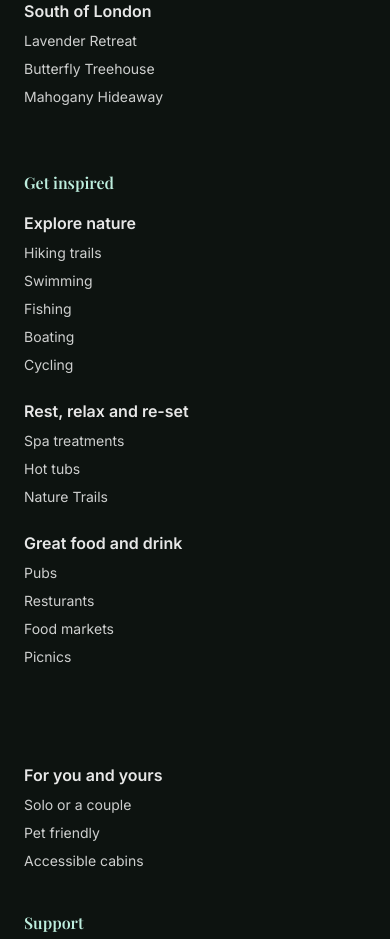
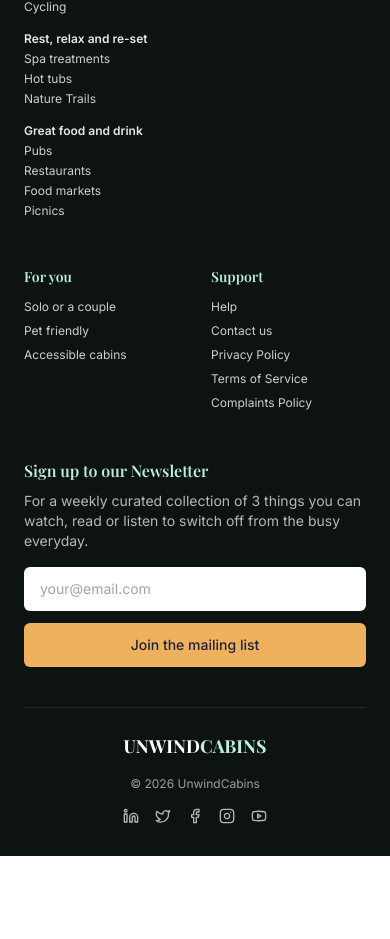
Before and after one commit to Apekshya-khadka/unwind-cabins, a React (Vite) app: page /admin/login in a window 390 px wide. Shown: the part 1058-1997 px from the top of the page. After the commit the page ends 1914 px from the top, so only its background shows below. Built offline with nearby package versions, Linux system fonts and the light colour scheme; no server answers.

Commit message:
Update Footer.jsx

```diff
--- a/src/components/Footer.jsx
+++ b/src/components/Footer.jsx
@@ -21,7 +21,7 @@ const cabinGroups = [
 const inspireGroups = [
   { heading: "Explore nature", links: ["Hiking trails", "Swimming", "Fishing", "Boating", "Cycling"] },
   { heading: "Rest, relax and re-set", links: ["Spa treatments", "Hot tubs", "Nature Trails"] },
-  { heading: "Great food and drink", links: ["Pubs", "Resturants", "Food markets", "Picnics"] },
+  { heading: "Great food and drink", links: ["Pubs", "Restaurants", "Food markets", "Picnics"] },
 ];
 
 const forYouLinks = [
@@ -56,31 +56,27 @@ export default function Footer() {
   };
 
   return (
-    <footer className="bg-ink text-white pt-16 pb-8">
+    <footer className="bg-ink text-white pt-12 md:pt-16 pb-8">
       <div className="max-w-7xl mx-auto px-6 lg:px-10">
-        <div className="grid grid-cols-1 md:grid-cols-5 gap-10">
-          {/* About us */}
+        <div className="grid grid-cols-2 md:grid-cols-5 gap-8 md:gap-10">
           <div>
-            <h4 className="text-mint font-semibold mb-4">About us</h4>
-            <ul className="space-y-2 text-white/80 text-sm">
+            <h4 className="text-mint font-semibold mb-3 md:mb-4 text-sm md:text-base">About us</h4>
+            <ul className="space-y-2 text-white/80 text-xs md:text-sm">
               {aboutLinks.map((l) => (
                 <li key={l.label}><Link to={l.to} className="hover:text-white">{l.label}</Link></li>
               ))}
             </ul>
           </div>
 
-          {/* Our cabins */}
           <div>
-            <h4 className="text-mint font-semibold mb-4">Our cabins</h4>
+            <h4 className="text-mint font-semibold mb-3 md:mb-4 text-sm md:text-base">Our cabins</h4>
             {cabinGroups.map((g) => (
-              <div key={g.heading} className="mb-6">
-                <p className="font-semibold text-white/90 mb-2">{g.heading}</p>
-                <ul className="space-y-2 text-white/80 text-sm">
+              <div key={g.heading} className="mb-4 md:mb-6">
+                <p className="font-semibold text-white/90 mb-1 md:mb-2 text-xs md:text-sm">{g.heading}</p>
+                <ul className="space-y-1 md:space-y-2 text-white/80 text-xs md:text-sm">
                   {g.links.map((l) => (
                     <li key={l}>
-                      <Link to={`/cabins?search=${encodeURIComponent(l)}`} className="hover:text-white">
-                        {l}
-                      </Link>
+                      <Link to={`/cabins?search=${encodeURIComponent(l)}`} className="hover:text-white">{l}</Link>
                     </li>
                   ))}
                 </ul>
@@ -88,18 +84,15 @@ export default function Footer() {
             ))}
           </div>
 
-          {/* Get inspired */}
-          <div>
-            <h4 className="text-mint font-semibold mb-4">Get inspired</h4>
+          <div className="col-span-2 md:col-span-1">
+            <h4 className="text-mint font-semibold mb-3 md:mb-4 text-sm md:text-base">Get inspired</h4>
             {inspireGroups.map((g) => (
-              <div key={g.heading} className="mb-6">
-                <p className="font-semibold text-white/90 mb-2">{g.heading}</p>
-                <ul className="space-y-2 text-white/80 text-sm">
+              <div key={g.heading} className="mb-4 md:mb-6">
+                <p className="font-semibold text-white/90 mb-1 md:mb-2 text-xs md:text-sm">{g.heading}</p>
+                <ul className="space-y-1 md:space-y-2 text-white/80 text-xs md:text-sm">
                   {g.links.map((l) => (
                     <li key={l}>
-                      <Link to={`/activities/${slugify(l)}`} className="hover:text-white">
-                        {l}
-                      </Link>
+                      <Link to={`/activities/${slugify(l)}`} className="hover:text-white">{l}</Link>
                     </li>
                   ))}
                 </ul>
@@ -107,21 +100,18 @@ export default function Footer() {
             ))}
           </div>
 
-          {/* For you and yours */}
           <div>
-            <p className="font-semibold text-white/90 mb-2 invisible md:visible">&nbsp;</p>
-            <p className="font-semibold text-white/90 mb-2">For you and yours</p>
-            <ul className="space-y-2 text-white/80 text-sm">
+            <h4 className="text-mint font-semibold mb-3 md:mb-4 text-sm md:text-base">For you</h4>
+            <ul className="space-y-2 text-white/80 text-xs md:text-sm">
               {forYouLinks.map((l) => (
                 <li key={l.label}><Link to={l.to} className="hover:text-white">{l.label}</Link></li>
               ))}
             </ul>
           </div>
 
-          {/* Support */}
           <div>
-            <h4 className="text-mint font-semibold mb-4">Support</h4>
-            <ul className="space-y-2 text-white/80 text-sm">
+            <h4 className="text-mint font-semibold mb-3 md:mb-4 text-sm md:text-base">Support</h4>
+            <ul className="space-y-2 text-white/80 text-xs md:text-sm">
               {supportLinks.map((l) => (
                 <li key={l.label}><Link to={l.to} className="hover:text-white">{l.label}</Link></li>
               ))}
@@ -129,25 +119,25 @@ export default function Footer() {
           </div>
         </div>
 
-        <div className="mt-16">
-          <h4 className="text-mint font-semibold text-lg">Sign up to our Newsletter</h4>
-          <p className="text-white/70 mt-2 max-w-xl">
+        <div className="mt-12 md:mt-16">
+          <h4 className="text-mint font-semibold text-base md:text-lg">Sign up to our Newsletter</h4>
+          <p className="text-white/70 mt-2 max-w-xl text-sm md:text-base">
             For a weekly curated collection of 3 things you can watch, read or listen to
             switch off from the busy everyday.
           </p>
-          <form onSubmit={handleSubmit} className="flex flex-col sm:flex-row gap-3 mt-5 max-w-2xl">
+          <form onSubmit={handleSubmit} className="flex flex-col sm:flex-row gap-3 mt-4 md:mt-5 max-w-2xl">
             <input
               type="email"
               required
               value={email}
               onChange={(e) => setEmail(e.target.value)}
-              placeholder="james@thegaintpeach.com"
-              className="flex-1 rounded-md px-4 py-3 text-navy outline-none"
+              placeholder="your@email.com"
+              className="flex-1 rounded-md px-4 py-3 text-navy outline-none text-sm"
             />
             <button
               type="submit"
               disabled={status === "loading"}
-              className="bg-gold text-navy font-medium px-6 py-3 rounded-md hover:bg-gold/90 transition-colors disabled:opacity-60"
+              className="bg-gold text-navy font-medium px-5 py-3 rounded-md hover:bg-gold/90 transition-colors disabled:opacity-60 text-sm whitespace-nowrap"
             >
               {status === "loading" ? "Joining…" : "Join the mailing list"}
             </button>
@@ -157,22 +147,20 @@ export default function Footer() {
           )}
         </div>
 
-        <hr className="border-white/10 mt-12" />
+        <hr className="border-white/10 mt-10 md:mt-12" />
 
-        <div className="flex items-center justify-between flex-wrap gap-4 mt-6">
-          <p className="font-display text-xl font-bold">
-            <Link to="/">
-              <span className="text-white">UNWIND</span>
-              <span className="text-mint">CABINS</span>
-            </Link>
-          </p>
-          <p className="text-white/60 text-sm">© 2026 UnwindCabins</p>
+        <div className="flex flex-col sm:flex-row items-center justify-between gap-4 mt-6">
+          <Link to="/" className="font-display text-lg md:text-xl font-bold">
+            <span className="text-white">UNWIND</span>
+            <span className="text-mint">CABINS</span>
+          </Link>
+          <p className="text-white/60 text-xs md:text-sm">© 2026 UnwindCabins</p>
           <div className="flex items-center gap-4 text-white/70">
-            <Linkedin size={18} />
-            <Twitter size={18} />
-            <Facebook size={18} />
-            <Instagram size={18} />
-            <Youtube size={18} />
+            <Linkedin size={16} />
+            <Twitter size={16} />
+            <Facebook size={16} />
+            <Instagram size={16} />
+            <Youtube size={16} />
           </div>
         </div>
       </div>
```
